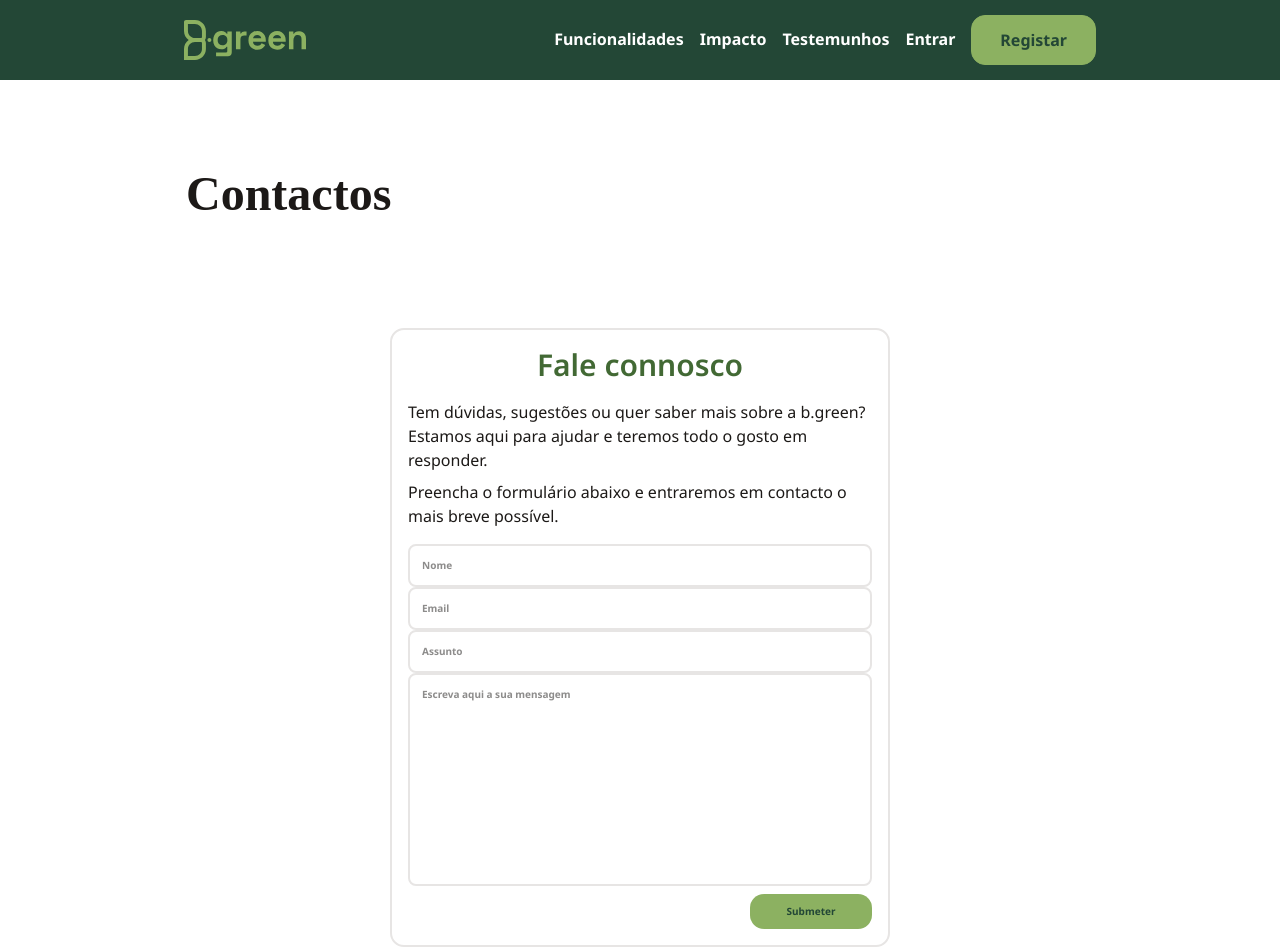
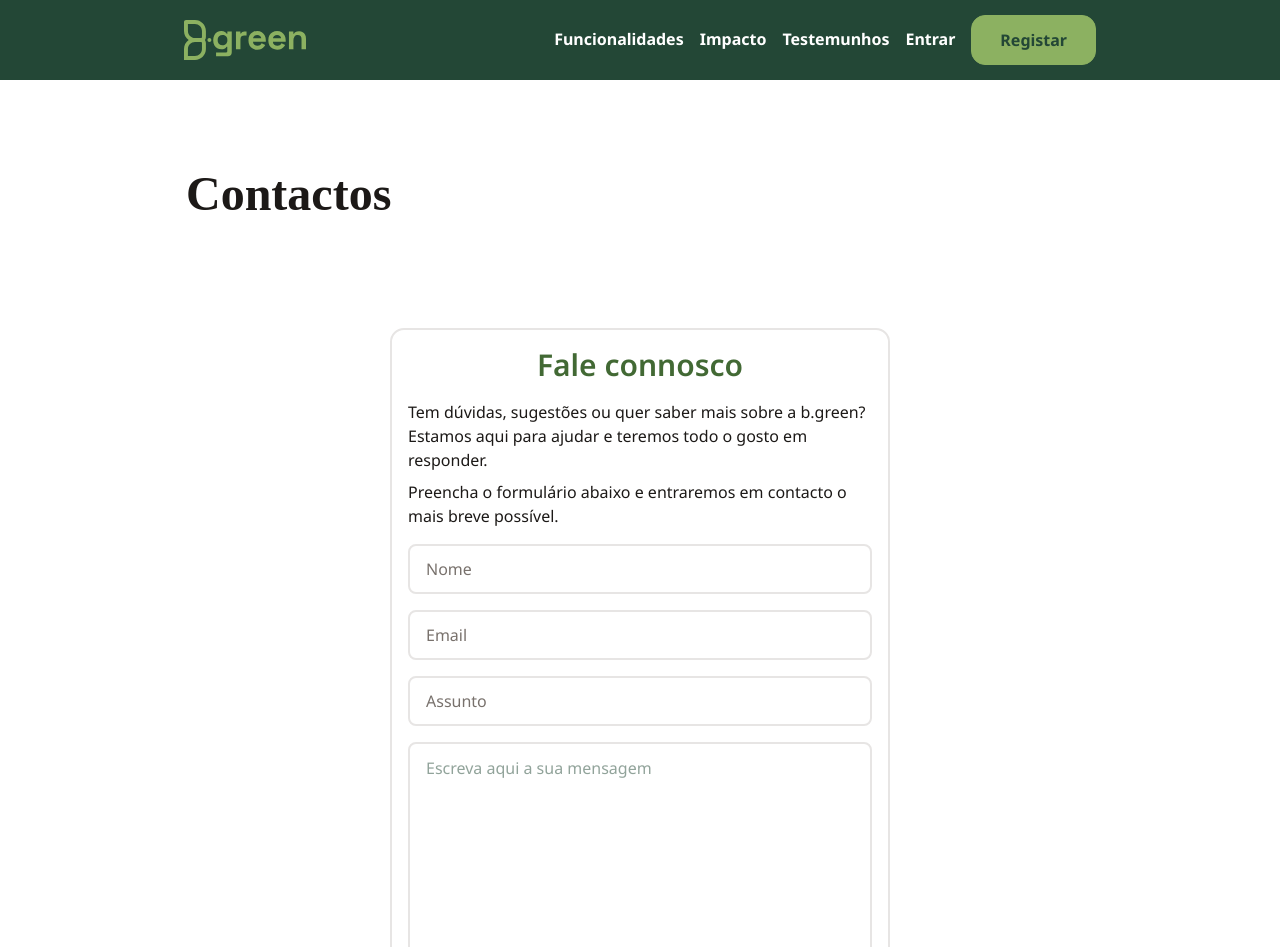
Before and after one commit to amorima/pw1-eco-tracker, a Vue app: page /contacts in a window 1280 px wide. Shown: the top 947 px of the page. Built offline with nearby package versions, Linux system fonts and the light colour scheme.

Commit message:
FIX: Contat form

```diff
--- a/src/views/ContactsView.vue
+++ b/src/views/ContactsView.vue
@@ -4,71 +4,51 @@
 
     <div class="max-w-[1280px] mx-auto px-[186px] py-8">
       <!-- Page Title -->
-      <h1 class="font-['Clash_Grotesk'] font-bold text-[48px] leading-[1.25] text-(--text-body) text-nowrap mt-[52px] mb-[104px]">
+      <h1
+        class="font-['Clash_Grotesk'] font-bold text-[48px] leading-[1.25] text-(--text-body) text-nowrap mt-[52px] mb-[104px]"
+      >
         Contactos
       </h1>
 
       <!-- Contact Form Card -->
-      <div class="bg-(--system-card) border-2 border-(--system-border) flex flex-col gap-4 max-w-[500px] mx-auto p-4 rounded-[14px] mb-[120px]">
-        <p class="font-['Noto_Sans'] font-semibold text-[30px] leading-[1.25] text-(--text-body-sub-titles) text-center">
+      <div
+        class="bg-(--system-card) border-2 border-(--system-border) flex flex-col gap-4 max-w-[500px] mx-auto p-4 rounded-[14px] mb-[120px]"
+      >
+        <p
+          class="font-['Noto_Sans'] font-semibold text-[30px] leading-[1.25] text-(--text-body-sub-titles) text-center"
+        >
           Fale connosco
         </p>
 
-        <div class="font-['Noto_Sans'] font-normal text-[16px] leading-[1.5] text-(--text-headings)">
-          <p class="mb-2">Tem dúvidas, sugestões ou quer saber mais sobre a b.green? Estamos aqui para ajudar e teremos todo o gosto em responder.</p>
+        <div
+          class="font-['Noto_Sans'] font-normal text-[16px] leading-[1.5] text-(--text-headings)"
+        >
+          <p class="mb-2">
+            Tem dúvidas, sugestões ou quer saber mais sobre a b.green? Estamos aqui para ajudar e
+            teremos todo o gosto em responder.
+          </p>
           <p>Preencha o formulário abaixo e entraremos em contacto o mais breve possível.</p>
         </div>
 
         <!-- Form -->
-        <form @submit.prevent="handleSubmit" class="flex flex-col gap-2">
-          <div class="flex flex-col gap-0 h-[35px]">
-            <input
-              v-model="formData.name"
-              type="text"
-              placeholder="Nome"
-              class="bg-(--system-card) border-2 border-(--system-border) font-['Noto_Sans'] font-bold text-[10px] text-(--text-disabled) p-[12px] rounded-[8px] outline-none focus:border-(--system-ring)"
-              required
-            />
-          </div>
+        <form @submit.prevent="handleSubmit" class="flex flex-col gap-4">
+          <FormInput v-model="formData.name" type="text" placeholder="Nome" />
 
-          <div class="flex flex-col gap-0 h-[35px]">
-            <input
-              v-model="formData.email"
-              type="email"
-              placeholder="Email"
-              class="bg-(--system-card) border-2 border-(--system-border) font-['Noto_Sans'] font-bold text-[10px] text-(--text-disabled) p-[12px] rounded-[8px] outline-none focus:border-(--system-ring)"
-              required
-            />
-          </div>
+          <FormInput v-model="formData.email" type="email" placeholder="Email" />
 
-          <div class="flex flex-col gap-0 h-[35px]">
-            <input
-              v-model="formData.subject"
-              type="text"
-              placeholder="Assunto"
-              class="bg-(--system-card) border-2 border-(--system-border) font-['Noto_Sans'] font-bold text-[10px] text-(--text-disabled) p-[12px] rounded-[8px] outline-none focus:border-(--system-ring)"
-              required
-            />
-          </div>
+          <FormInput v-model="formData.subject" type="text" placeholder="Assunto" />
 
-          <div class="flex flex-col gap-0 h-[213px]">
+          <div class="flex flex-col gap-0">
             <textarea
               v-model="formData.message"
               placeholder="Escreva aqui a sua mensagem"
-              class="bg-(--system-card) border-2 border-(--system-border) font-['Noto_Sans'] font-bold text-[10px] text-(--text-disabled) p-[12px] rounded-[8px] outline-none focus:border-(--system-ring) h-full resize-none"
+              class="bg-(--system-background) border-2 border-(--system-border) font-['Noto_Sans'] text-body-base text-(--system-foreground) px-4 py-3 rounded-(--border-radius-md) outline-none hover:border-(--system-ring) focus:border-(--system-ring) transition-colors h-[213px] resize-none"
               required
             ></textarea>
           </div>
 
           <div class="flex gap-3 items-start justify-end">
-            <button
-              type="submit"
-              class="bg-(--system-ring) flex items-center justify-center px-2 h-[35px] w-[122px] rounded-[14px] cursor-pointer hover:opacity-90"
-            >
-              <p class="font-['Noto_Sans'] font-bold text-[10px] leading-[1.5] text-(--system-foreground)">
-                Submeter
-              </p>
-            </button>
+            <ActionButton type="submit"> Submeter </ActionButton>
           </div>
         </form>
       </div>
@@ -81,12 +61,16 @@
 <script>
 import MenuNav from '@/components/MenuNav.vue'
 import FooterSection from '@/components/FooterSection.vue'
+import FormInput from '@/components/FormInput.vue'
+import ActionButton from '@/components/ActionButton.vue'
 
 export default {
   name: 'ContactsView',
   components: {
     MenuNav,
-    FooterSection
+    FooterSection,
+    FormInput,
+    ActionButton,
   },
   data() {
     return {
@@ -94,8 +78,8 @@ export default {
         name: '',
         email: '',
         subject: '',
-        message: ''
-      }
+        message: '',
+      },
     }
   },
   methods: {
@@ -108,9 +92,9 @@ export default {
         name: '',
         email: '',
         subject: '',
-        message: ''
+        message: '',
       }
-    }
-  }
+    },
+  },
 }
 </script>
```
